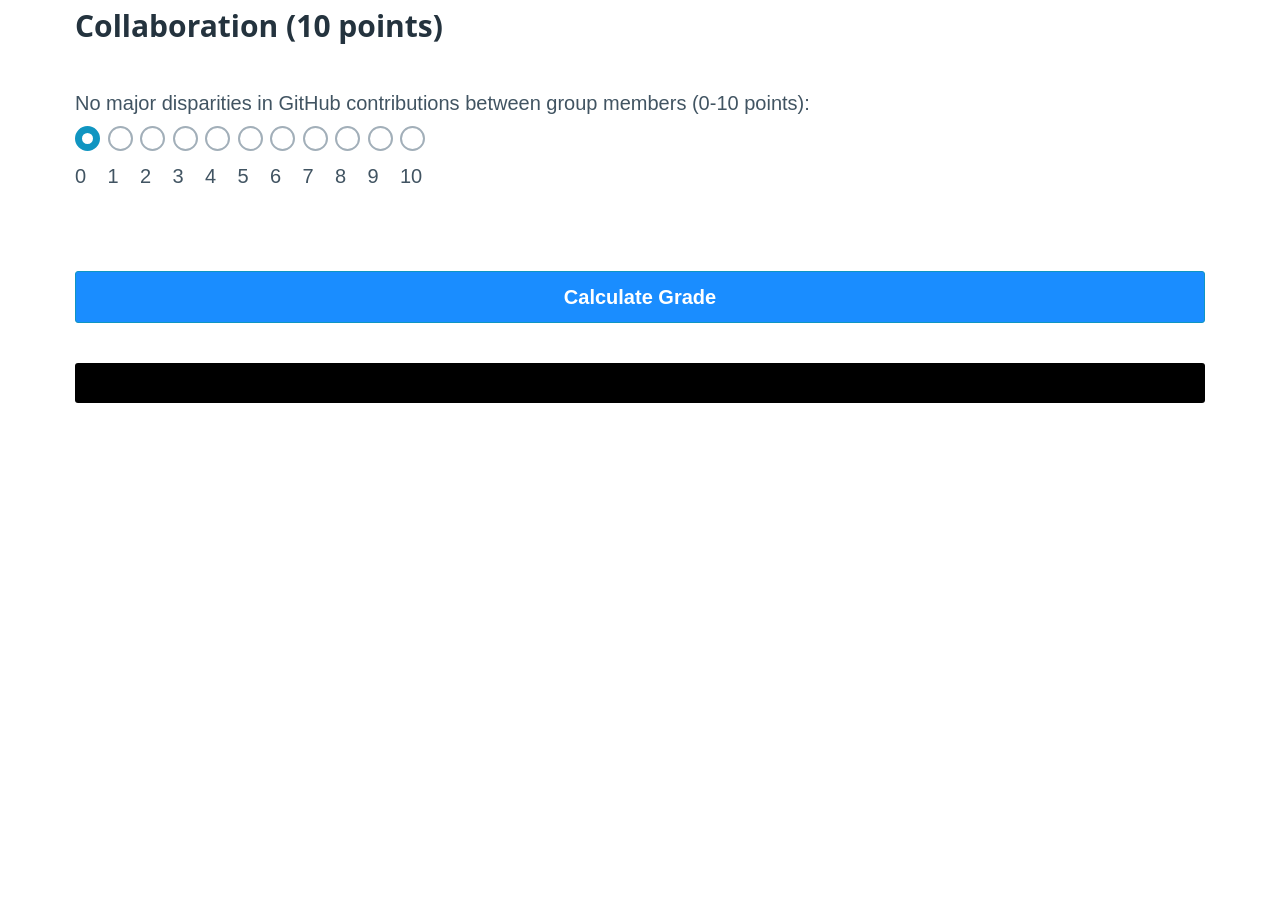
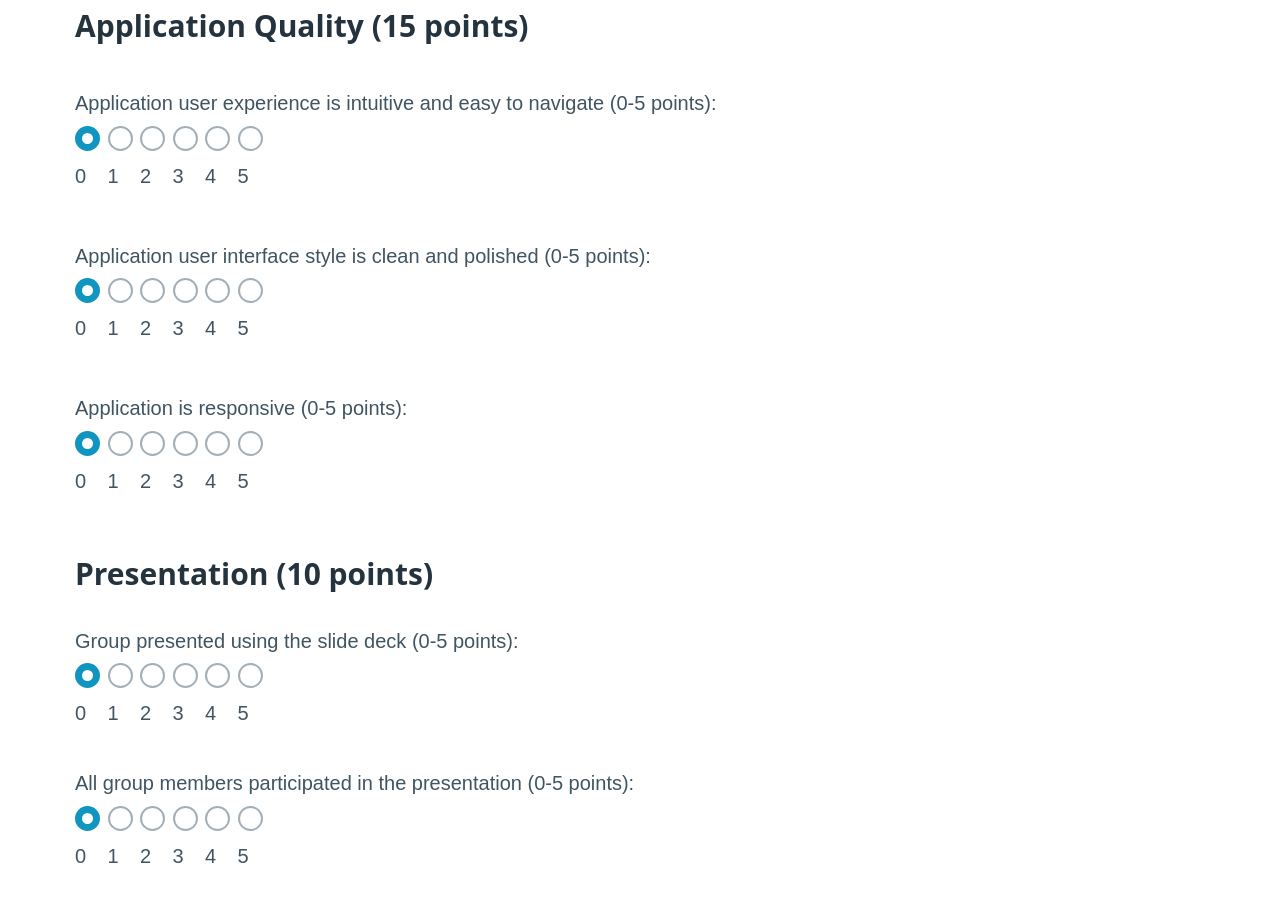
Before and after one commit to bash7325/project-1-grader, a plain HTML site: page index.html in a window 1280 px wide. Shown: the part 2932-3840 px from the top of the page. Before the commit the page ends 3455 px from the top, so only its background shows below. Drawn offline with nearby package versions, Linux system fonts and the light colour scheme.

Commit message:
added remaining criteria

```diff
--- a/index.html
+++ b/index.html
@@ -170,6 +170,62 @@
                     <label><input type="radio" name="qualityReadme" value="2">2</label>
                 </div>
             </label>
+            <h2>Application Quality (15 points)</h2>
+            <label>
+                Application user experience is intuitive and easy to navigate (0-5 points):
+                <div class="radio-group">
+                    <label><input type="radio" name="userExperience" value="0" checked>0</label>
+                    <label><input type="radio" name="userExperience" value="1">1</label>
+                    <label><input type="radio" name="userExperience" value="2">2</label>
+                    <label><input type="radio" name="userExperience" value="3">3</label>
+                    <label><input type="radio" name="userExperience" value="4">4</label>
+                    <label><input type="radio" name="userExperience" value="5">5</label>
+                </div>
+            </label>
+            <label>
+                Application user interface style is clean and polished (0-5 points):
+                <div class="radio-group">
+                    <label><input type="radio" name="userInterface" value="0" checked>0</label>
+                    <label><input type="radio" name="userInterface" value="1">1</label>
+                    <label><input type="radio" name="userInterface" value="2">2</label>
+                    <label><input type="radio" name="userInterface" value="3">3</label>
+                    <label><input type="radio" name="userInterface" value="4">4</label>
+                    <label><input type="radio" name="userInterface" value="5">5</label>
+                </div>
+            </label>
+            <label>
+                Application is responsive (0-5 points):
+                <div class="radio-group">
+                    <label><input type="radio" name="mockup" value="0" checked>0</label>
+                    <label><input type="radio" name="mockup" value="1">1</label>
+                    <label><input type="radio" name="mockup" value="2">2</label>
+                    <label><input type="radio" name="mockup" value="3">3</label>
+                    <label><input type="radio" name="mockup" value="4">4</label>
+                    <label><input type="radio" name="mockup" value="5">5</label>
+                </div>
+                <h2>Presentation (10 points)</h2>
+                <label>
+                    Group presented using the slide deck (0-5 points):
+                    <div class="radio-group">
+                        <label><input type="radio" name="presentation" value="0" checked>0</label>
+                        <label><input type="radio" name="presentation" value="1">1</label>
+                        <label><input type="radio" name="presentation" value="2">2</label>
+                        <label><input type="radio" name="presentation" value="3">3</label>
+                        <label><input type="radio" name="presentation" value="4">4</label>
+                        <label><input type="radio" name="presentation" value="5">5</label>
+                    </div>
+                </label>
+                <label>
+                    All group members participated in the presentation (0-5 points):
+                    <div class="radio-group">
+                        <label><input type="radio" name="presentationPart" value="0" checked>0</label>
+                        <label><input type="radio" name="presentationPart" value="1">1</label>
+                        <label><input type="radio" name="presentationPart" value="2">2</label>
+                        <label><input type="radio" name="presentationPart" value="3">3</label>
+                        <label><input type="radio" name="presentationPart" value="4">4</label>
+                        <label><input type="radio" name="presentationPart" value="5">5</label>
+                    </div>
+                </label>
                 <h2>Collaboration (10 points)</h2>
                 <label>
                     No major disparities in GitHub contributions between group members (0-10 points):
--- a/script.js
+++ b/script.js
@@ -12,16 +12,33 @@ document.addEventListener("DOMContentLoaded", function () {
   const form = document.getElementById("grading-form");
   form.reset(); // Reset the form on page load
 
-    document.getElementById("calculate-grade").addEventListener("click", function () {
+  document
+    .getElementById("calculate-grade")
+    .addEventListener("click", function () {
       let totalScore = 0;
       let metCriteria = [];
 
       const criteriaList = [
-            'serverSideAPIs', 'clientSideStorage', 'noJSAlerts', 'nonBootstrapCSS', 'interactiveApp',
-            'uniqueIdea', 'clearIdea',
-            'liveURL', 'githubURL',
-            'uniqueRepoName', 'fileStructure', 'namingConventions', 'commitMessages', 'qualityReadme',
-            'collab',
+        "serverSideAPIs",
+        "clientSideStorage",
+        "noJSAlerts",
+        "nonBootstrapCSS",
+        "interactiveApp",
+        "uniqueIdea",
+        "clearIdea",
+        "liveURL",
+        "githubURL",
+        "uniqueRepoName",
+        "fileStructure",
+        "namingConventions",
+        "commitMessages",
+        "qualityReadme",
+        "collab",
+        "userExperience",
+        "userInterface",
+        "mockup",
+        "presentation",
+        "presentationPart"
       ];
 
       for (const criterion of criteriaList) {
@@ -40,6 +57,8 @@ document.addEventListener("DOMContentLoaded", function () {
 
       // Display the result in the "grade-result" div
       const gradeResult = document.getElementById("grade-result");
-        gradeResult.textContent = `Total Score: ${totalScore} | Percentage: ${percentageScore.toFixed(2)}%`;
+      gradeResult.textContent = `Total Score: ${totalScore} | Percentage: ${percentageScore.toFixed(
+        2
+      )}%`;
     });
 });
```
Lines whose indentation alone changed are shown as unchanged.
